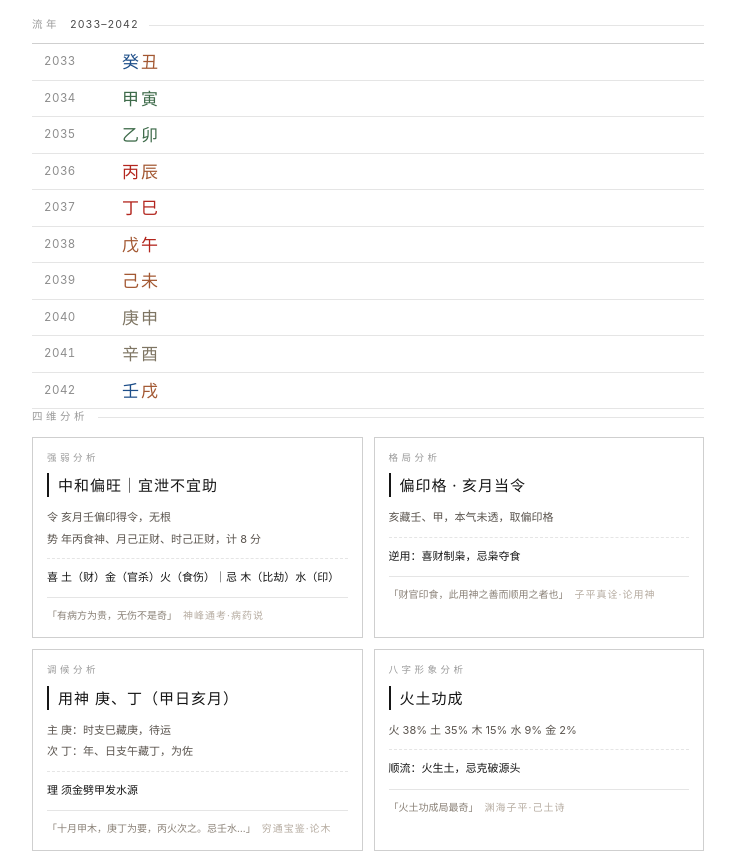
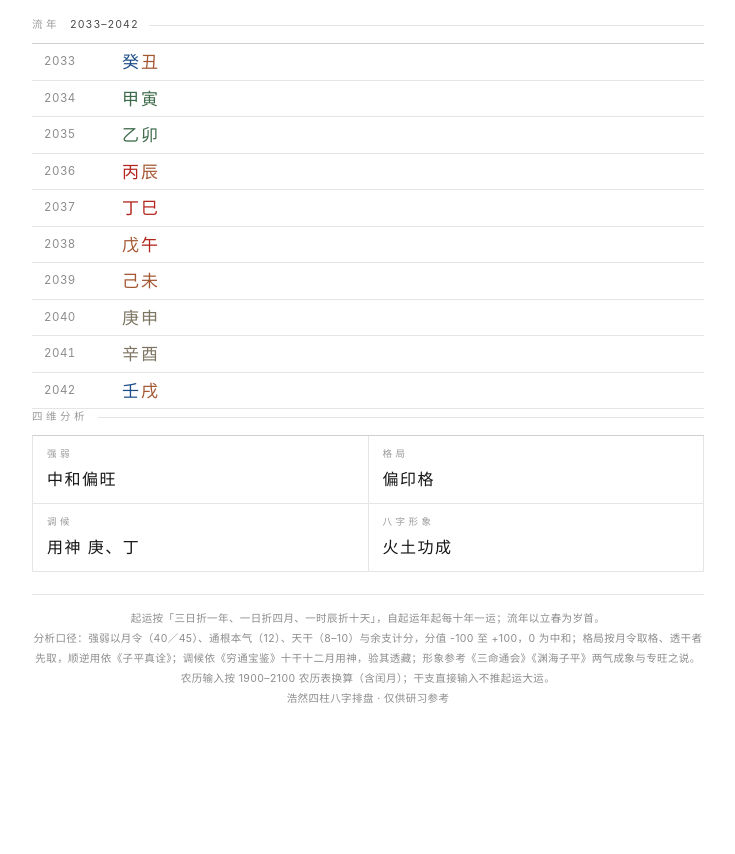
Before and after one commit to haoran123-sys/bazi, a plain HTML site: page index.html in a window 1280 px wide. Shown: the part 1314-2168 px from the top of the page, without its empty margins (272-1007 px from the left). After the commit the page ends 2063 px from the top, so only its background shows below. Drawn offline with Linux system fonts and the light colour scheme.

Commit message:
copy: analysis reduced to keywords

```diff
--- a/index.html
+++ b/index.html
@@ -92,6 +92,10 @@ h1 span{color:var(--huo)}
 }
 
 /* 四维分析 */
+.ana4{display:grid;grid-template-columns:repeat(2,minmax(0,1fr));border-top:1px solid var(--line2);border-left:1px solid var(--line)}
+.ana4 .c{min-width:0;padding:11px 14px 12px;border-right:1px solid var(--line);border-bottom:1px solid var(--line)}
+.ana4 .k{display:block;font-size:9.5px;letter-spacing:3.5px;color:#9A9A9A}
+.ana4 .v{display:block;margin-top:6px;font-family:var(--serif);font-size:16px;font-weight:500;letter-spacing:1.5px;color:var(--ink)}
 .ana{display:grid;grid-template-columns:1fr;gap:10px;margin-top:12px}
 .ana .card{border:1px solid var(--line2);padding:13px 14px 13px;background:#fff}
 .ana .lb{font-size:9.5px;letter-spacing:3.5px;color:#9A9A9A}
@@ -1140,16 +1144,20 @@ function analyzeAll(r){
   return [strong, geju, tiaohou, xingxiang];
 }
 
+function shortOf(c){
+  var t = c.tag;
+  if (t.indexOf('强弱') === 0) return c.hl.split('｜')[0].trim();
+  if (t.indexOf('格局') === 0) return c.hl.split('·')[0].trim();
+  if (t.indexOf('调候') === 0) return c.hl.replace(/（.*?）/g, '').trim();
+  return c.hl;
+}
+
 function analysisHtml(r){
-  var cards = analyzeAll(r).map(function(c){
-    var lines = c.lines.map(function(l){ return '<div class="tx">' + l + '</div>'; }).join('');
-    var tail = c.tail ? '<div class="tx tl">' + c.tail + '</div>' : '';
-    var quote = c.quote ? '<div class="qt">' + c.quote +
-      (c.src ? '<span>' + c.src + '</span>' : '') + '</div>' : '';
-    return '<div class="card"><div class="lb">' + c.tag + '</div>' +
-      '<div class="hl">' + c.hl + '</div>' + lines + tail + quote + '</div>';
+  var cells = analyzeAll(r).map(function(c){
+    return '<div class="c"><span class="k">' + c.tag.replace('分析', '') + '</span>' +
+      '<span class="v">' + shortOf(c) + '</span></div>';
   }).join('');
-  return '<div class="sec-t">四维分析</div><div class="ana">' + cards + '</div>';
+  return '<div class="sec-t">四维分析</div><div class="ana4">' + cells + '</div>';
 }
 
 var OUT, state = {sex:1, zi:1, dyIdx:0, res:null};
```
